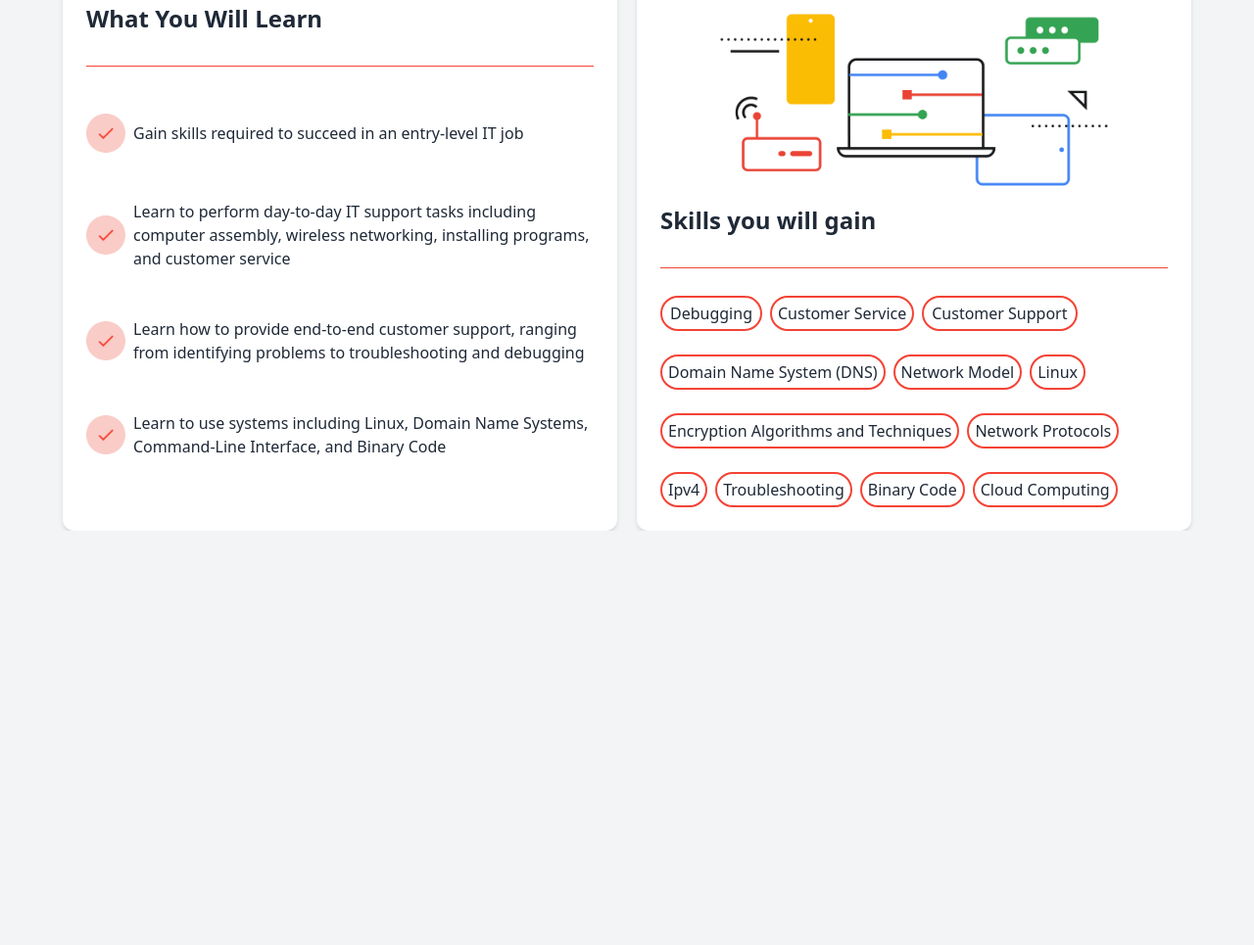
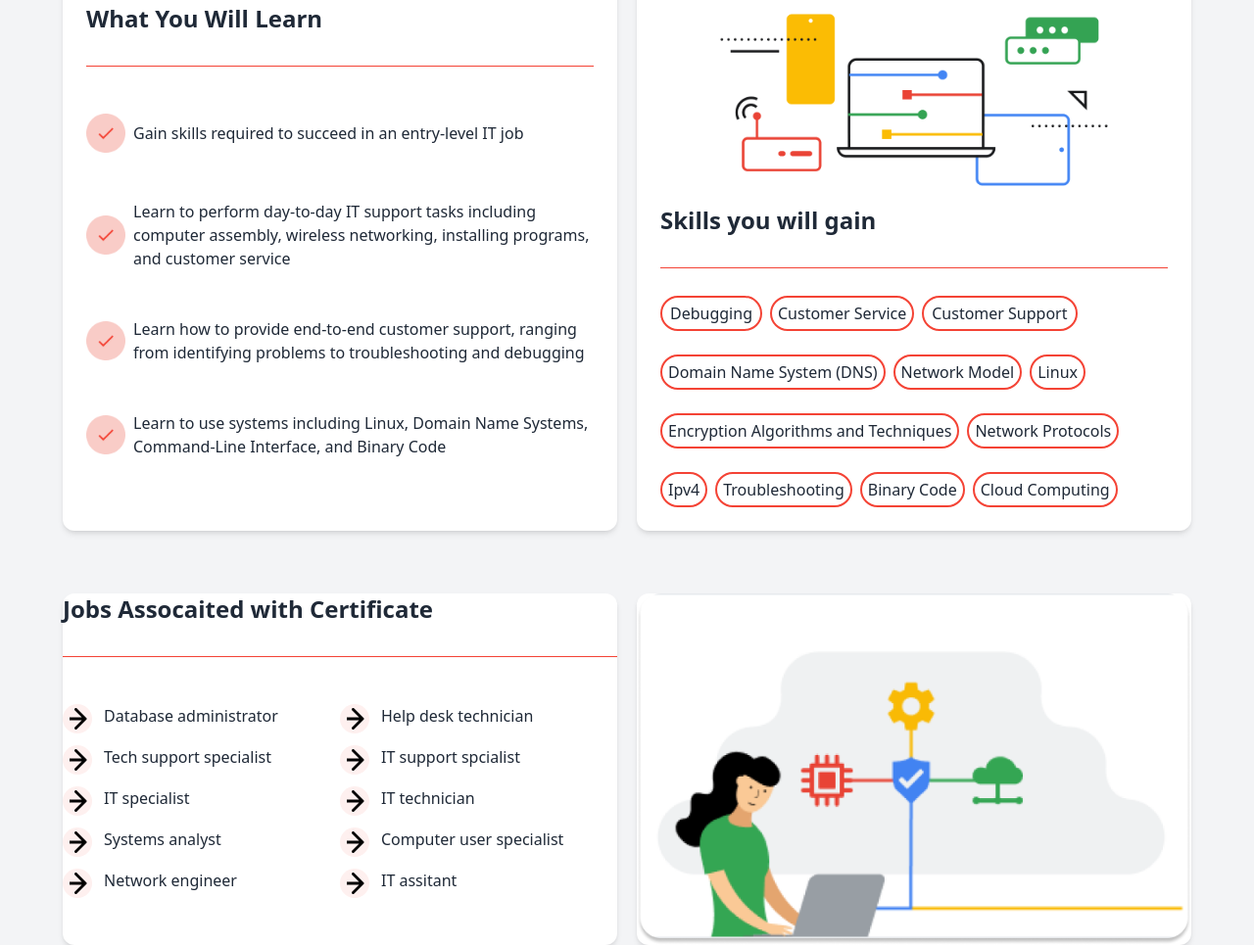
Before and after one commit to Sakibur-coder/TAILWIND-ASSIGNMENT, a website built with Vite: page index.html in a window 1280 px wide. Shown: the part 903-1868 px from the top of the page at 98% size. Before the commit the page ends 1445 px from the top, so only its background shows below. Built offline with nearby package versions, Linux system fonts and the light colour scheme.

Commit message:
job accociate section added

```diff
--- a/index.html
+++ b/index.html
@@ -206,7 +206,83 @@
     </section>
 
 
+    <!-- Job Accociate Section -->
+    <section class="grid grid-cols-12 mt-16 sms:gap-6 md:gap-5 md:mx-16">
+        <section class="md:col-span-6 col-span-12 bg-white rounded-xl shadow-md">
+            <div class="sms:space-y-6 sm:space-y-5 md:space-y-12">
+                <div>
+                    <h1 class="text-2xl md2:font-semibold
+                    font-medium">Jobs Assocaited with Certificate </h1>
 
+                    <div class="font-medium border-b-[1px] mt-8 border-main"></div>
+                </div>
+
+                <div class="grid grid-cols-12">
+                    <div class="md:col-span-6 sms:col-span-12 md:space-y-3">
+
+                        <div class="flex sm:gap-2 sms:gap-1 md:gap-3">
+                            <img src="images/right-arrow.png">
+                            <p>Database administrator</p>
+                        </div>
+
+                        <div class="flex sm:gap-2 sms:gap-1 md:gap-3">
+                            <img src="images/right-arrow.png">
+                            <p>Tech support specialist</p>
+                        </div>
+
+                        <div class="flex sm:gap-2 sms:gap-1 md:gap-3">
+                            <img src="images/right-arrow.png">
+                            <p>IT specialist</p>
+                        </div>
+
+                        <div class="flex sm:gap-2 sms:gap-1 md:gap-3">
+                            <img src="images/right-arrow.png">
+                            <p>Systems analyst</p>
+                        </div>
+
+                        <div class="flex sm:gap-2 sms:gap-1 md:gap-3">
+                            <img src="images/right-arrow.png">
+                            <p>Network engineer</p>
+                        </div>
+                    </div>
+
+                    <div class="md:col-span-6 sms:col-span-12">
+                        <div class="md:col-span-6 sms:col-span-12 md:space-y-3">
+                            <div class="flex sm:gap-2 sms:gap-1 md:gap-3">
+                                <img src="images/right-arrow.png">
+                                <p>Help desk technician</p>
+                            </div>
+
+                            <div class="flex sm:gap-2 sms:gap-1 md:gap-3">
+                                <img src="images/right-arrow.png">
+                                <p>IT support spcialist</p>
+                            </div>
+
+                            <div class="flex sm:gap-2 sms:gap-1 md:gap-3">
+                                <img src="images/right-arrow.png">
+                                <p>IT technician</p>
+                            </div>
+
+                            <div class="flex sm:gap-2 sms:gap-1 md:gap-3">
+                                <img src="images/right-arrow.png">
+                                <p>Computer user specialist</p>
+                            </div>
+
+                            <div class="flex sm:gap-2 sms:gap-1 md:gap-3">
+                                <img src="images/right-arrow.png">
+                                <p>IT assitant </p>
+                            </div>
+                        </div>
+                    </div>
+                </div>
+        </section>
+
+        <section class="md:col-span-6 col-span-12 bg-white rounded-xl shadow-md">
+            <div>
+                <img src="images/IT Support 1.png">
+            </div>
+        </section>
+    </section>
 
 
 
```
